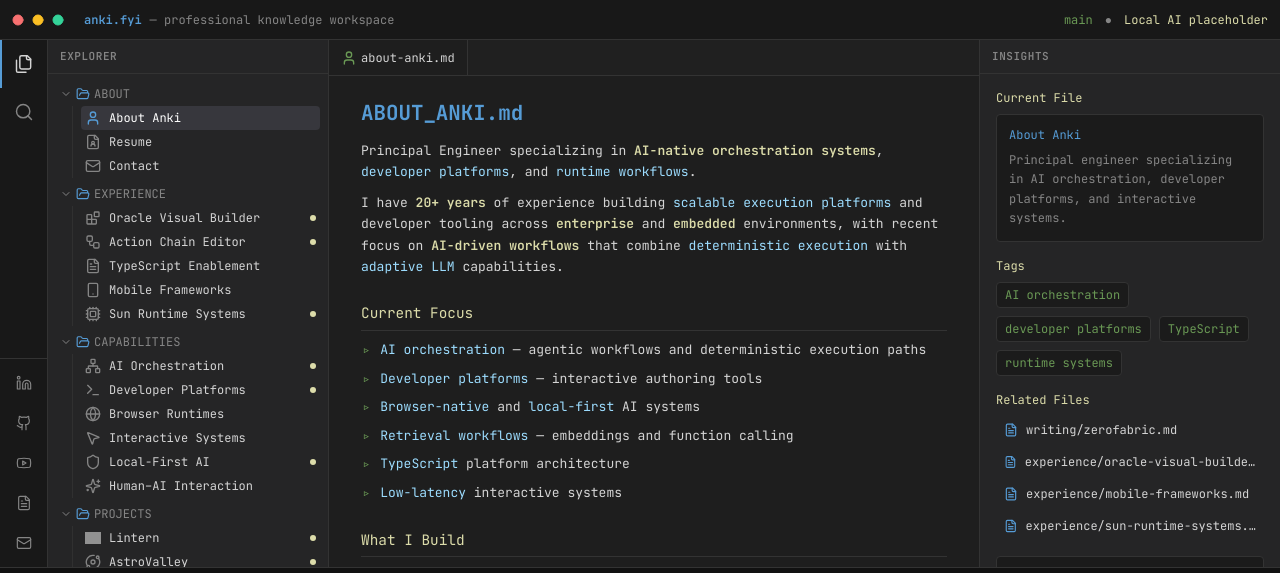
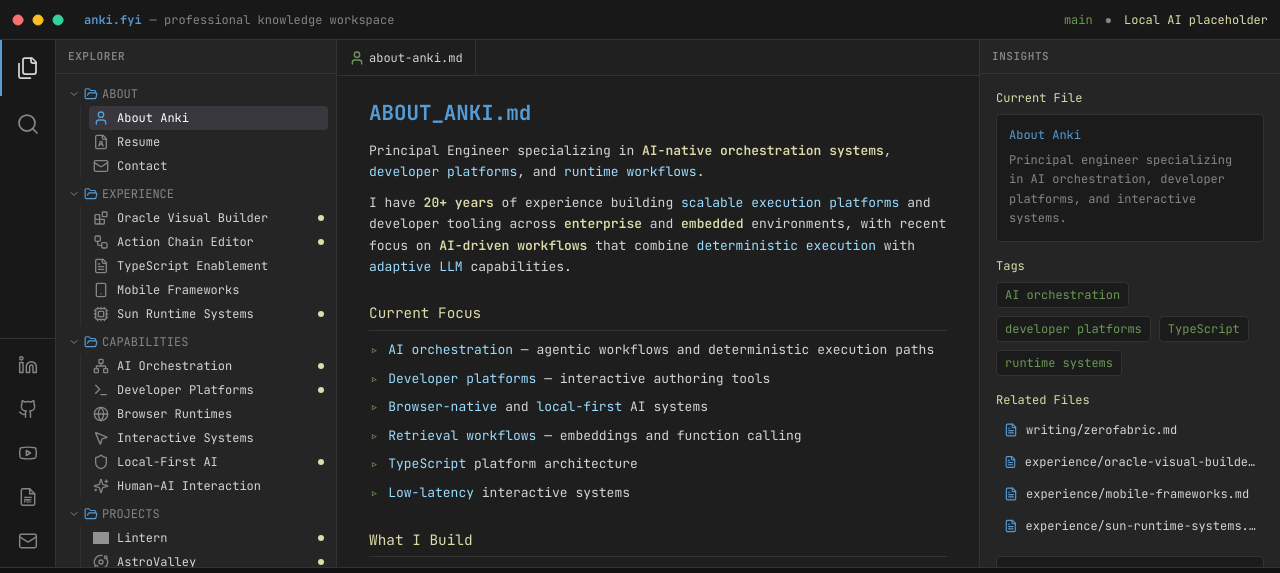
Before and after one commit to ankinelaturu/anki-fyi, a Next.js app: page / in a window 1280 px wide. Shown: the top 573 px of the page. Built offline with nearby package versions, Linux system fonts and the light colour scheme; grey boxes are pictures that could not be loaded.

Commit message:
Refactor ActivityBar component to streamline icon imports and enhance layout; increase button sizes and update PDF icon handling for improved user experience.

```diff
--- a/components/workspace/ActivityBar.tsx
+++ b/components/workspace/ActivityBar.tsx
@@ -1,15 +1,8 @@
 "use client";
 
 import type { LucideIcon } from "lucide-react";
-import {
-  Files,
-  Search,
-  Linkedin,
-  Github,
-  Youtube,
-  FileText,
-  Mail,
-} from "lucide-react";
+import { Files, Search, Linkedin, Github, Youtube, Mail } from "lucide-react";
+import { PdfIcon } from "@/components/workspace/PdfIcon";
 import { SOCIAL_LINKS } from "@/lib/social-links";
 import { cn } from "@/lib/utils";
 
@@ -39,21 +32,23 @@ function ActivityBarButton({
       aria-current={active ? "page" : undefined}
       onClick={onClick}
       className={cn(
-        "relative flex h-12 w-12 items-center justify-center text-ide-muted transition-colors hover:text-ide-text",
+        "relative flex h-14 w-14 items-center justify-center text-ide-muted transition-colors hover:text-ide-text",
         active && "text-ide-text before:absolute before:left-0 before:top-0 before:h-full before:w-0.5 before:bg-ide-blue"
       )}
     >
-      <Icon className="h-5 w-5" strokeWidth={1.75} />
+      <Icon className="h-6 w-6" strokeWidth={1.75} />
     </button>
   );
 }
+
+type ActivityLinkIcon = LucideIcon | typeof PdfIcon;
 
 function ActivityBarLink({
   icon: Icon,
   label,
   href,
 }: {
-  icon: LucideIcon;
+  icon: ActivityLinkIcon;
   label: string;
   href: string;
 }) {
@@ -66,16 +61,16 @@ function ActivityBarLink({
       aria-label={label}
       target={external ? "_blank" : undefined}
       rel={external ? "noopener noreferrer" : undefined}
-      className="flex h-10 w-12 items-center justify-center text-ide-muted transition-colors hover:bg-ide-active hover:text-ide-text"
+      className="flex h-11 w-14 items-center justify-center text-ide-muted transition-colors hover:bg-ide-active hover:text-ide-text"
     >
-      <Icon className="h-4 w-4" strokeWidth={1.75} />
+      {Icon === PdfIcon ? <PdfIcon className="h-5 w-5" /> : <Icon className="h-5 w-5" strokeWidth={1.75} />}
     </a>
   );
 }
 
 export function ActivityBar({ activeView, onViewChange }: ActivityBarProps) {
   return (
-    <aside className="flex w-12 shrink-0 flex-col border-r border-ide-border bg-[#181818] max-md:hidden">
+    <aside className="flex w-14 shrink-0 flex-col border-r border-ide-border bg-[#181818] max-md:hidden">
       <div className="flex flex-col items-center">
         <ActivityBarButton
           icon={Files}
@@ -95,7 +90,7 @@ export function ActivityBar({ activeView, onViewChange }: ActivityBarProps) {
         <ActivityBarLink icon={Linkedin} label="LinkedIn" href={SOCIAL_LINKS.linkedin} />
         <ActivityBarLink icon={Github} label="GitHub" href={SOCIAL_LINKS.github} />
         <ActivityBarLink icon={Youtube} label="YouTube" href={SOCIAL_LINKS.youtube} />
-        <ActivityBarLink icon={FileText} label="Resume PDF" href={SOCIAL_LINKS.resumePdf} />
+        <ActivityBarLink icon={PdfIcon} label="Resume PDF" href={SOCIAL_LINKS.resumePdf} />
         <ActivityBarLink icon={Mail} label="Email" href={SOCIAL_LINKS.email} />
       </div>
     </aside>
--- /dev/null
+++ b/components/workspace/PdfIcon.tsx
@@ -0,0 +1,37 @@
+import { cn } from "@/lib/utils";
+
+/** Lucide has no FilePdf icon; document + label in matching stroke style. */
+export function PdfIcon({ className }: { className?: string }) {
+  return (
+    <svg
+      xmlns="http://www.w3.org/2000/svg"
+      viewBox="0 0 24 24"
+      fill="none"
+      stroke="currentColor"
+      strokeWidth="1.75"
+      strokeLinecap="round"
+      strokeLinejoin="round"
+      className={cn("h-5 w-5", className)}
+      aria-hidden
+    >
+      <path d="M14 2H6a2 2 0 0 0-2 2v16a2 2 0 0 0 2 2h12a2 2 0 0 0 2-2V8z" />
+      <path d="M14 2v6h6" />
+      <path
+        d="M8 12.5h8M8 15h6"
+        strokeWidth="1.5"
+      />
+      <text
+        x="12"
+        y="19.5"
+        textAnchor="middle"
+        fontSize="5.5"
+        fontWeight="700"
+        fill="currentColor"
+        stroke="none"
+        fontFamily="ui-monospace, monospace"
+      >
+        PDF
+      </text>
+    </svg>
+  );
+}
```
